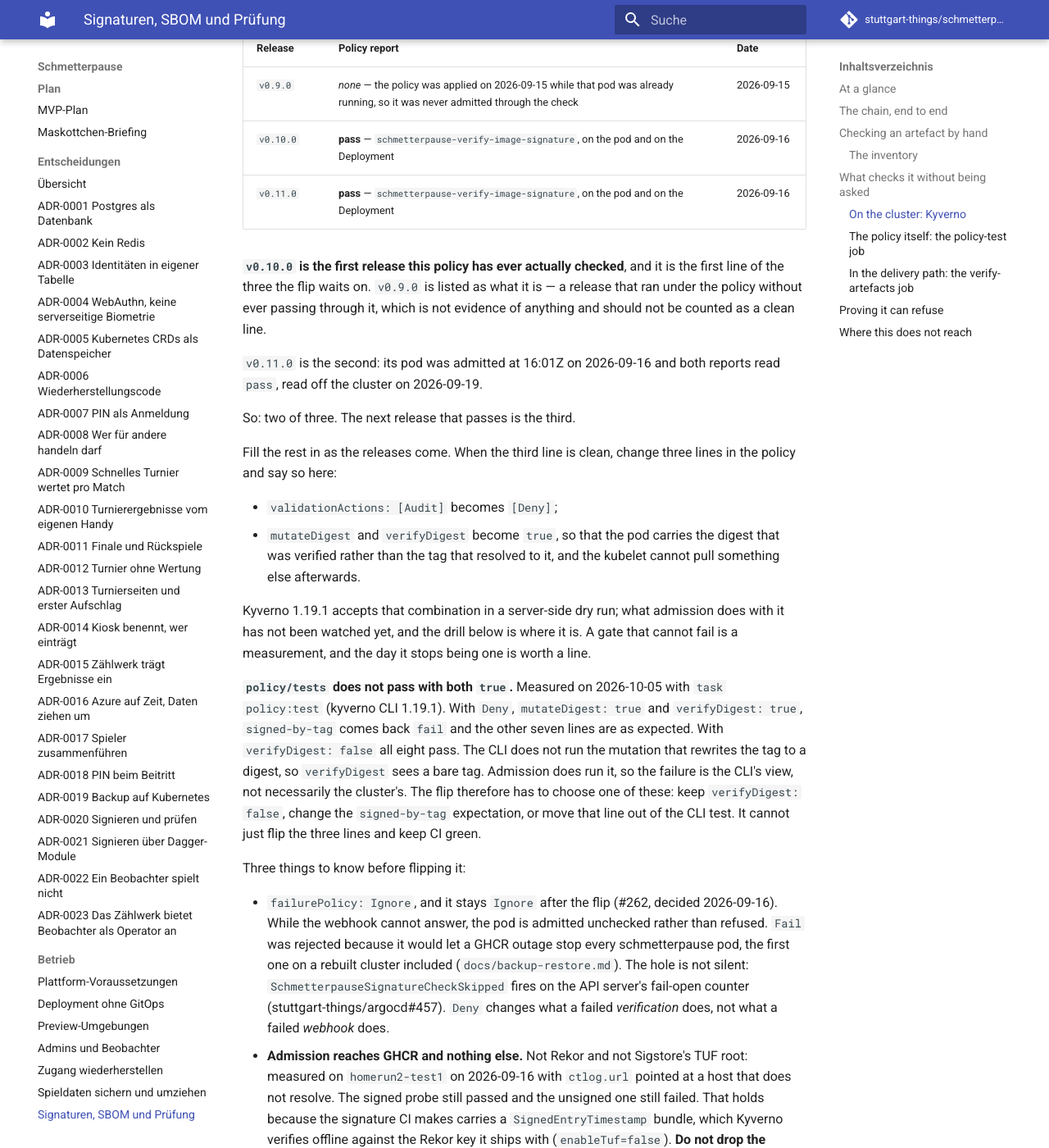
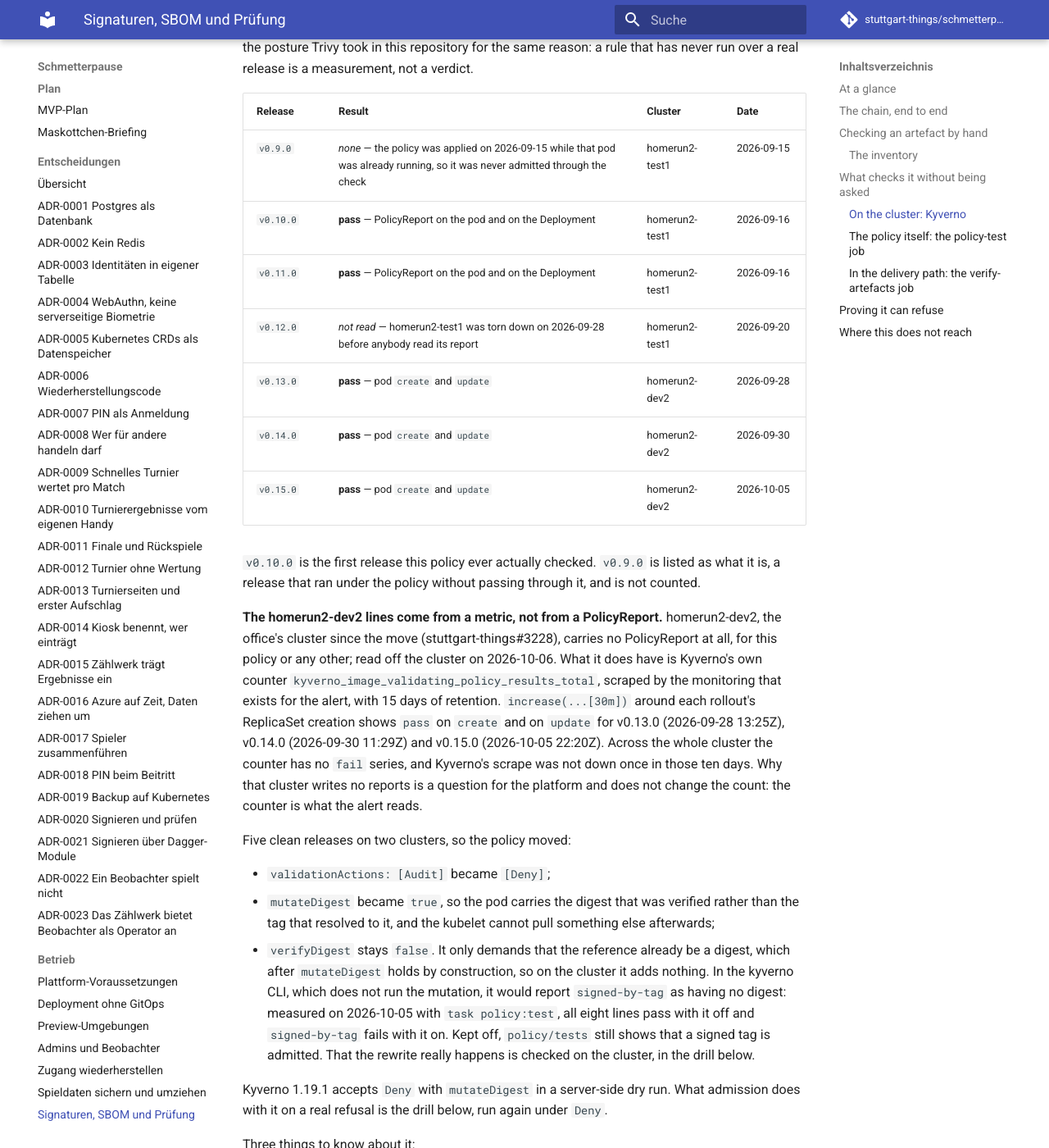
Before and after one commit to stuttgart-things/schmetterpause, an MkDocs documentation site: the page built from docs/supply-chain.md, in a window 1280 px wide and 1400 px high, scrolled down 4405 px. Shown: the whole window at 82% size. Built offline with MkDocs 1.6.1 and Material for MkDocs 9.7.7, drawn with Linux system fonts in a browser that asks for light colours; comment, search, counter and statistics services are not loaded; some of the changed text lies outside the part shown.

Commit message:
feat(policy)!: refuse unsigned images at admission (#305)
Moves the image-signature policy from Audit to Deny and rewrites the
admitted tag to the verified digest. verifyDigest stays off: after the
mutation it holds by construction, and the kyverno CLI cannot see the
mutation. The ledger in docs/supply-chain.md records the five clean
releases the flip rests on.

BREAKING CHANGE: a schmetterpause pod whose image is not signed by this
repository's CI workflow is refused in schmetterpause and
schmetterpause-pr-* instead of reported.

Refs #262

Co-authored-by: Claude Opus 5.5 <noreply@anthropic.com>

````diff
--- a/docs/supply-chain.md
+++ b/docs/supply-chain.md
@@ -185,60 +185,71 @@ task policy:apply
 task policy:status
 ```
 
-**A refusal reaches a human.** Under `Audit` a refusal is only a `PolicyReport`,
-so the same consumer's monitoring scrapes Kyverno for this policy's results.
-When a verification fails, it raises `SchmetterpauseUnsignedImageAdmitted`, which
-goes through the cluster's Alertmanager to the Teams alert channel, followed by a
-"Resolved:" card (stuttgart-things/argocd#448, #449). A server-side dry-run
-counts as a refusal too; no Kyverno label tells the two apart.
+**A refusal reaches a human.** The pod is refused at admission, which whoever
+deploys sees as a failed rollout. The same consumer's monitoring scrapes Kyverno
+for this policy's results as well, and a failed verification raises an alert
+through the cluster's Alertmanager to the Teams alert channel
+(stuttgart-things/argocd#448, #449). Under `Audit` that alert was called
+`SchmetterpauseUnsignedImageAdmitted`. Under `Deny` it has to say *refused*, and
+the rename lands in the argocd catalog together with the version bump that
+brings this policy, because the policy is read at the deployed tag. A
+server-side dry-run counts as a refusal too; no Kyverno label tells the two
+apart.
 
-**It is in `Audit` today.** It moves to `Deny` once it has seen three clean
-releases, the posture Trivy took in this repository for the same reason: a rule
-that has never run over a real release is a measurement, not a verdict.
+**It is in `Deny` from the release after v0.15.0.** It ran in `Audit` until it
+had seen three clean releases, the posture Trivy took in this repository for
+the same reason: a rule that has never run over a real release is a
+measurement, not a verdict.
 
-| Release | Policy report | Date |
-| --- | --- | --- |
-| `v0.9.0` | _none_ — the policy was applied on 2026-09-15 while that pod was already running, so it was never admitted through the check | 2026-09-15 |
-| `v0.10.0` | **pass** — `schmetterpause-verify-image-signature`, on the pod and on the Deployment | 2026-09-16 |
-| `v0.11.0` | **pass** — `schmetterpause-verify-image-signature`, on the pod and on the Deployment | 2026-09-16 |
+| Release | Result | Cluster | Date |
+| --- | --- | --- | --- |
+| `v0.9.0` | _none_ — the policy was applied on 2026-09-15 while that pod was already running, so it was never admitted through the check | homerun2-test1 | 2026-09-15 |
+| `v0.10.0` | **pass** — PolicyReport on the pod and on the Deployment | homerun2-test1 | 2026-09-16 |
+| `v0.11.0` | **pass** — PolicyReport on the pod and on the Deployment | homerun2-test1 | 2026-09-16 |
+| `v0.12.0` | _not read_ — homerun2-test1 was torn down on 2026-09-28 before anybody read its report | homerun2-test1 | 2026-09-20 |
+| `v0.13.0` | **pass** — pod `create` and `update` | homerun2-dev2 | 2026-09-28 |
+| `v0.14.0` | **pass** — pod `create` and `update` | homerun2-dev2 | 2026-09-30 |
+| `v0.15.0` | **pass** — pod `create` and `update` | homerun2-dev2 | 2026-10-05 |
 
-**`v0.10.0` is the first release this policy has ever actually checked**, and it
-is the first line of the three the flip waits on. `v0.9.0` is listed as what it
-is — a release that ran under the policy without ever passing through it, which
-is not evidence of anything and should not be counted as a clean line.
+`v0.10.0` is the first release this policy ever actually checked. `v0.9.0` is
+listed as what it is, a release that ran under the policy without passing
+through it, and is not counted.
 
-`v0.11.0` is the second: its pod was admitted at 16:01Z on 2026-09-16 and both
-reports read `pass`, read off the cluster on 2026-09-19.
+**The homerun2-dev2 lines come from a metric, not from a PolicyReport.**
+homerun2-dev2, the office's cluster since the move (stuttgart-things#3228),
+carries no PolicyReport at all, for this policy or any other; read off the
+cluster on 2026-10-06. What it does have is Kyverno's own counter
+`kyverno_image_validating_policy_results_total`, scraped by the monitoring that
+exists for the alert, with 15 days of retention. `increase(...[30m])` around
+each rollout's ReplicaSet creation shows `pass` on `create` and on `update` for
+v0.13.0 (2026-09-28 13:25Z), v0.14.0 (2026-09-30 11:29Z) and v0.15.0
+(2026-10-05 22:20Z). Across the whole cluster the counter has no `fail` series,
+and Kyverno's scrape was not down once in those ten days. Why that cluster
+writes no reports is a question for the platform and does not change the
+count: the counter is what the alert reads.
 
-So: two of three. The next release that passes is the third.
+Five clean releases on two clusters, so the policy moved:
 
-Fill the rest in as the releases come. When the third line is clean, change three
-lines in the policy and say so here:
+- `validationActions: [Audit]` became `[Deny]`;
+- `mutateDigest` became `true`, so the pod carries the digest that was verified
+  rather than the tag that resolved to it, and the kubelet cannot pull
+  something else afterwards;
+- `verifyDigest` stays `false`. It only demands that the reference already be a
+  digest, which after `mutateDigest` holds by construction, so on the cluster it
+  adds nothing. In the kyverno CLI, which does not run the mutation, it would
+  report `signed-by-tag` as having no digest: measured on 2026-10-05 with
+  `task policy:test`, all eight lines pass with it off and `signed-by-tag` fails
+  with it on. Kept off, `policy/tests` still shows that a signed tag is
+  admitted. That the rewrite really happens is checked on the cluster, in the
+  drill below.
 
-- `validationActions: [Audit]` becomes `[Deny]`;
-- `mutateDigest` and `verifyDigest` become `true`, so that the pod carries the
-  digest that was verified rather than the tag that resolved to it, and the
-  kubelet cannot pull something else afterwards.
+Kyverno 1.19.1 accepts `Deny` with `mutateDigest` in a server-side dry run.
+What admission does with it on a real refusal is the drill below, run again
+under `Deny`.
 
-Kyverno 1.19.1 accepts that combination in a server-side dry run; what
-admission does with it has not been watched yet, and the drill below is where
-it is. A gate that cannot fail is a measurement, and the day it stops being one
-is worth a line.
+Three things to know about it:
 
-**`policy/tests` does not pass with both `true`.** Measured on 2026-10-05 with
-`task policy:test` (kyverno CLI 1.19.1). With `Deny`, `mutateDigest: true` and
-`verifyDigest: true`, `signed-by-tag` comes back `fail` and the other seven
-lines are as expected. With `verifyDigest: false` all eight pass. The CLI does
-not run the mutation that rewrites the tag to a digest, so `verifyDigest` sees
-a bare tag. Admission does run it, so the failure is the CLI's view, not
-necessarily the cluster's. The flip therefore has to choose one of these:
-keep `verifyDigest: false`, change the `signed-by-tag` expectation, or move
-that line out of the CLI test. It cannot just flip the three lines and keep CI
-green.
-
-Three things to know before flipping it:
-
-- `failurePolicy: Ignore`, and it stays `Ignore` after the flip (#262, decided
+- `failurePolicy: Ignore`, and it stays `Ignore` under `Deny` (#262, decided
   2026-09-16). While the webhook cannot answer, the pod is admitted unchecked
   rather than refused. `Fail` was rejected because it would let a GHCR outage
   stop every schmetterpause pod, the first one on a rebuilt cluster included
@@ -257,9 +268,6 @@ Three things to know before flipping it:
 - The policy covers the application image only. Postgres, and anything else in
   the same namespace, is not checked by it and is not claimed to be — and
   nothing stops a pod there from running a different image altogether.
-- Until the flip, the tag is not rewritten to a digest. The signature is
-  checked on whatever the tag resolved to at admission, and the kubelet may
-  pull something else later. Under `Audit` that window is open.
 
 ### The policy itself: the `policy-test` job
 
````
Also changed, not shown: other parts of docs/supply-chain.md (+1 -1 lines), 1 other file.
